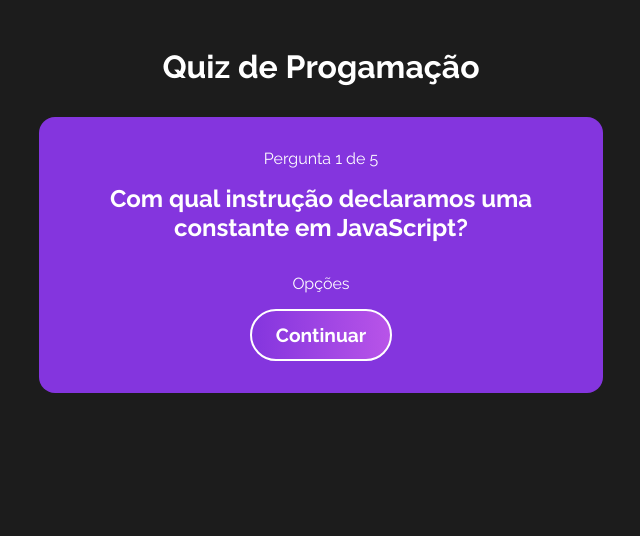
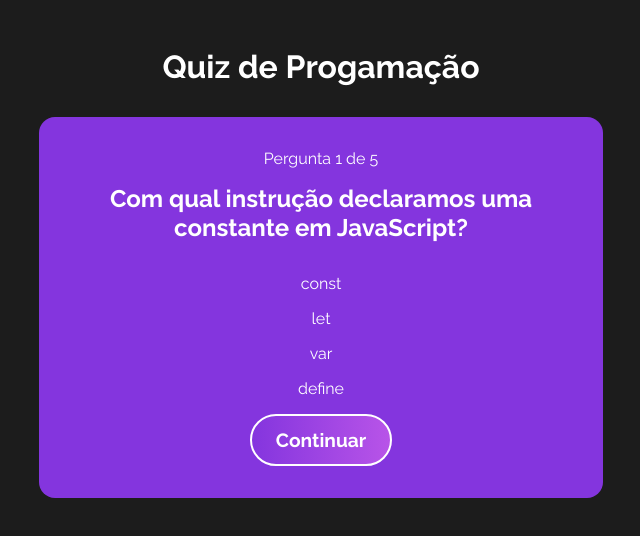
Before and after one commit to WendersonDamazio/Quiz, a React (Vite) app in the folder quiz/: page / in a window 1280 px wide. Both pictures are taken after a click on the button "Iniciar". Shown: the top 536 px of the page, without its empty margins (319-959 px from the left). Built offline with nearby package versions, Linux system fonts and the light colour scheme.

Commit message:
Update Question.jsx

```diff
--- a/quiz/src/componets/Question.jsx
+++ b/quiz/src/componets/Question.jsx
@@ -1,6 +1,8 @@
 import React from 'react'
 import { useContext } from 'react';
 import { QuizContext } from '../context/quiz';
+
+import Option from './Option';
 
 import "./Question.css";
 
@@ -14,10 +16,15 @@
       Pergunta {quizState.currentQuestion + 1} de {quizState.questions.length}
     </p>
     <h2>{currentQuestion.question}</h2>
+
     <div id="options-container">
-      <p>Opções</p>
+      {currentQuestion.options.map(( option ) => (
+        <Option option={option}/>
+      ))}
     </div>
-    <button>Continuar</button>
+    <button onClick={() => dispatch({type: "CHANGER_QUESTION" })}>
+      Continuar
+    </button>
   </div>
   );
 };
```
